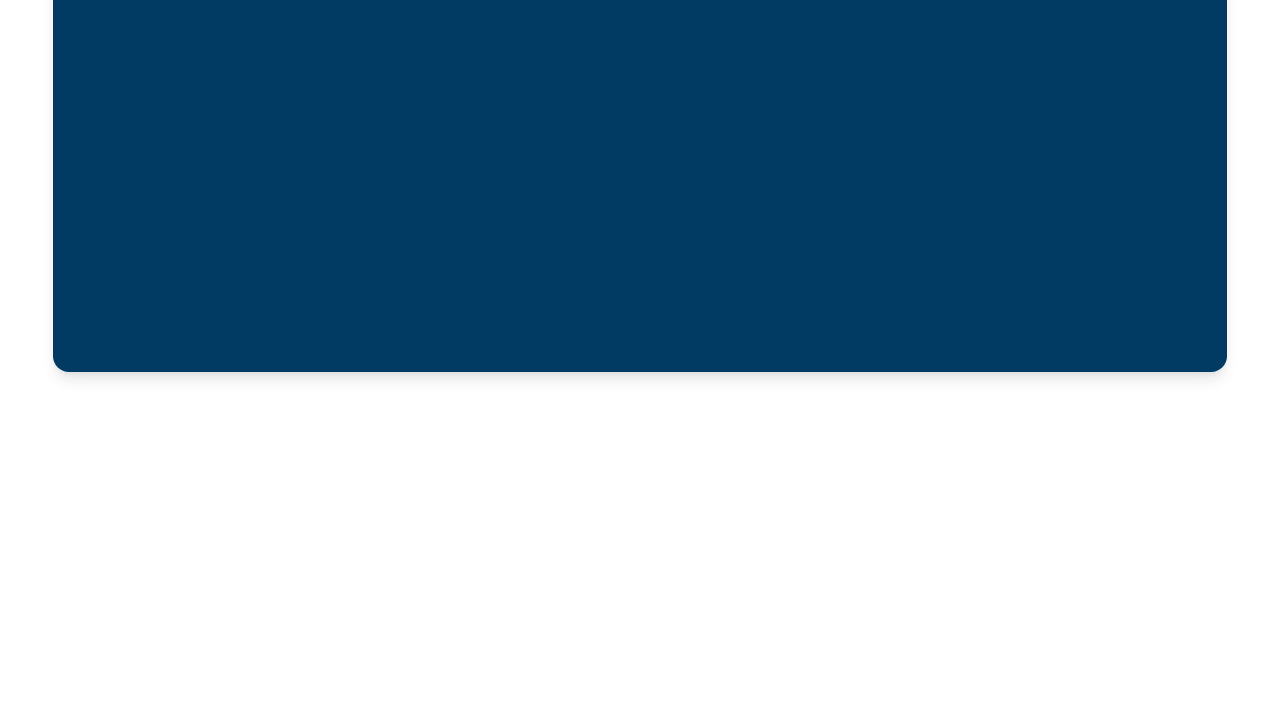
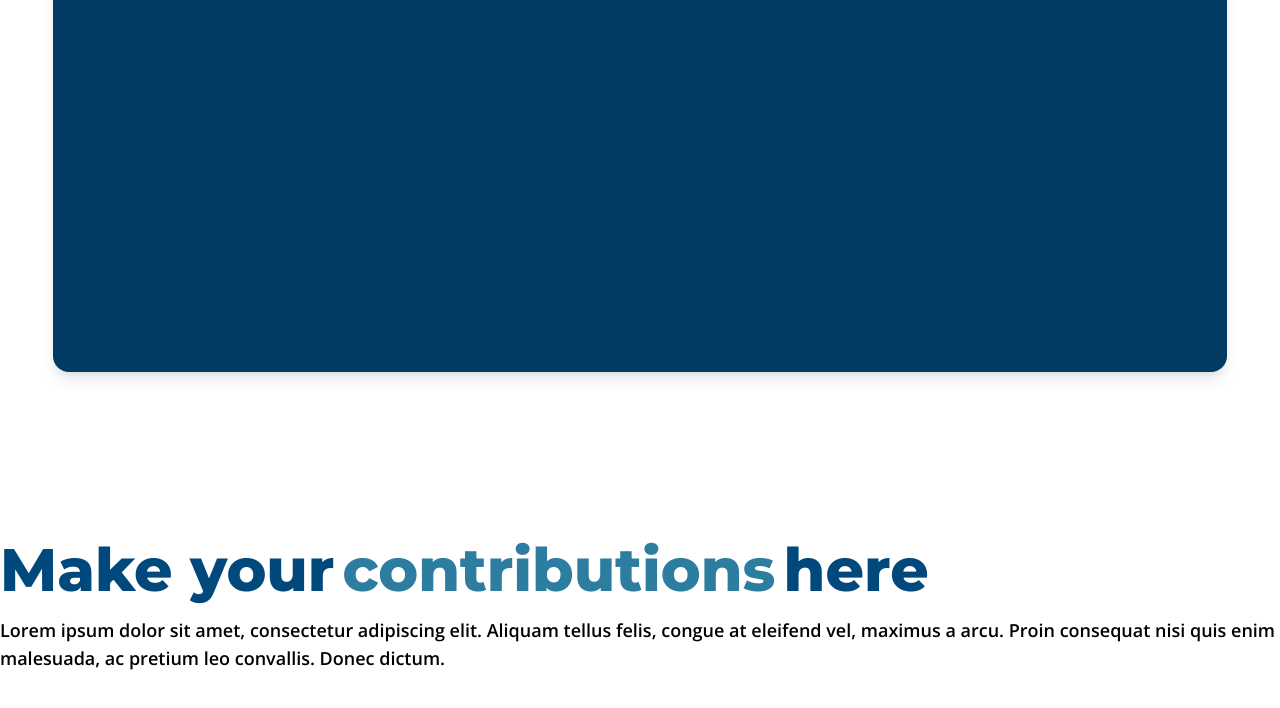
Before and after one commit to CodingClub-Laboratory/cclabs-frontend, a React (Create React App) app: page / in a window 1280 px wide. Shown: the part 1820-2528 px from the top of the page. Before the commit the page ends 2320 px from the top, so only its background shows below. Built offline with nearby package versions, Linux system fonts and the light colour scheme.

Commit message:
Started make contribs

```diff
--- a/package.json
+++ b/package.json
@@ -16,6 +16,7 @@
     "react-icons": "^4.3.1",
     "react-router-dom": "^6.1.1",
     "react-scripts": "4.0.3",
+    "swiper": "^7.4.1",
     "tailwindcss": "^2.2.19",
     "web-vitals": "^1.0.1"
   },
--- a/src/pages/Home.js
+++ b/src/pages/Home.js
@@ -3,12 +3,27 @@ import { useEffect, useRef } from "react";
 import pslogo from "../assets/powershell.png";
 import { init } from "ityped";
 
+/*{import { Swiper, SwiperSlide } from "swiper/react";
+
+// Import Swiper styles
+import "swiper/css";
+import "swiper/css/grid";
+import "swiper/css/pagination";
+
+import "../styles/styles.css";
+
+// import Swiper core and required modules
+import SwiperCore, { Grid, Pagination } from "swiper";
+
+// install Swiper modules
+SwiperCore.use([Grid, Pagination]);}*/
 const Home = () => {
   return (
     <React.Fragment>
       <Banner />
       <Terminal />
       <Collaborator />
+      <Slider />
     </React.Fragment>
   );
 };
@@ -121,7 +136,7 @@ const Collaborator = () => {
     <section className="shadow-lg w-11/12 h-screen bg-blue-800 my-32 rounded-2xl relative mx-auto">
       <div className="h-1/4  absolute top-5 right-5 font-head font-extrabold text-4xl md:text-5xl text-right">
         <span className="text-white">Find your </span>
-        <span className="text-blue-100">
+        <span className="text-blue-100 hover:underline cursor-pointer">
           <br />
           dream
           <br /> collaborators
@@ -144,4 +159,50 @@ const Collaborator = () => {
   );
 };
 
+const Slider = () => {
+  return (
+    <section className="w-screen h-screen md:h-screen lg:h-screen overflow-x-hidden pt-10">
+      <div className="w-full flex flex-col text-center">
+        <h1 className="text-center md:text-left text-5xl lg:text-6xl text-blue-700 font-extrabold font-head">
+          Make your
+          <span className="mx-2 text-blue-400 hover:underline cursor-pointer">
+            contributions
+          </span>
+          here
+        </h1>
+        <p className="pt-4 font-semibold font-body text-center md:text-left text-lg">
+          Lorem ipsum dolor sit amet, consectetur adipiscing elit. Aliquam
+          tellus felis, congue at eleifend vel, maximus a arcu. Proin consequat
+          nisi quis enim malesuada, ac pretium leo convallis. Donec dictum.
+        </p>
+      </div>
+
+      {/*
+      <div>
+        <Swiper
+          slidesPerView={3}
+          grid={{
+            rows: 2,
+          }}
+          spaceBetween={30}
+          pagination={{
+            clickable: true,
+          }}
+          className="mySwiper"
+        >
+          <SwiperSlide>Slide 1</SwiperSlide>
+          <SwiperSlide>Slide 2</SwiperSlide>
+          <SwiperSlide>Slide 3</SwiperSlide>
+          <SwiperSlide>Slide 4</SwiperSlide>
+          <SwiperSlide>Slide 5</SwiperSlide>
+          <SwiperSlide>Slide 6</SwiperSlide>
+          <SwiperSlide>Slide 7</SwiperSlide>
+          <SwiperSlide>Slide 8</SwiperSlide>
+          <SwiperSlide>Slide 9</SwiperSlide>
+        </Swiper>
+        </div>*/}
+    </section>
+  );
+};
+
 export default Home;
```
Also changed, not shown: src/styles/tailwind.output.css, 1 other file (tests, documents, lock files or other folders).
